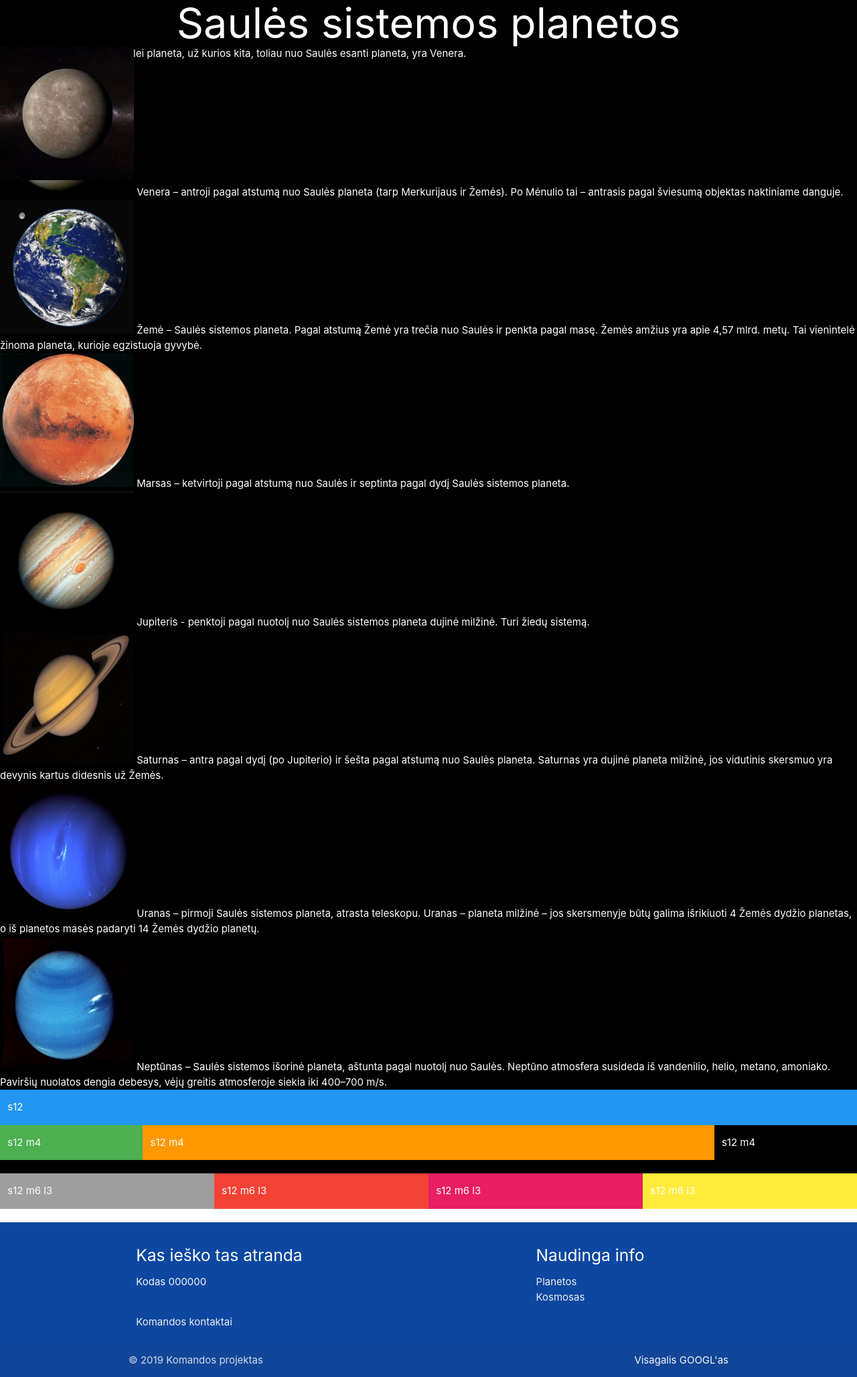
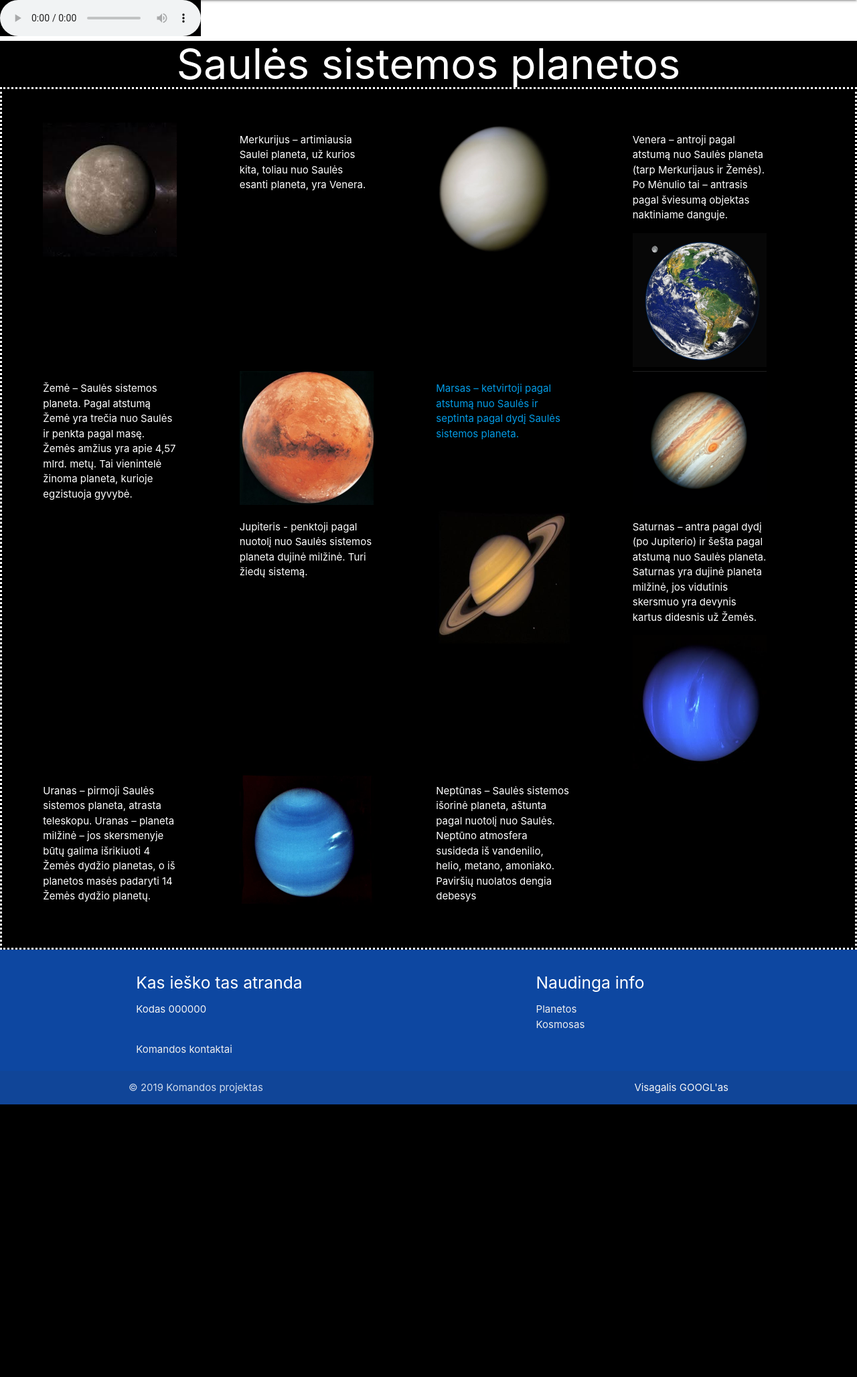
Before and after one commit to aina777/komanda, a PHP site: page /komanda/planetos.php in a window 1280 px wide. Shown: the part 64-2120 px from the top of the page at 67% size. After the commit the page ends 1713 px from the top, so only its background shows below. Run offline with PHP 8.4, Linux system fonts and the light colour scheme.

Commit message:
Treciadienis

```diff
--- a/planetos.php
+++ b/planetos.php
@@ -9,39 +9,59 @@
 <body>
 
 <?php include "header.php"; ?>
+<audio controls class="audio">
+  <source src="images/audio.mp3" type="audio/mpeg">
+
+Your browser does not support the audio element.
+</audio>
 
 <h1 class="klase1">Saulės sistemos planetos</h1>
-<div class="klase2">
-	 <div class="merc"> <img  src="images/Merkurijus.jpg">Merkurijus – artimiausia Saulei planeta, už kurios kita, toliau nuo Saulės esanti planeta, yra Venera.
-	</div>
-	<div><img  src="images/Venera.jpg"> Venera – antroji pagal atstumą nuo Saulės planeta (tarp Merkurijaus ir Žemės). Po Mėnulio tai – antrasis pagal šviesumą objektas naktiniame danguje.
-	</div>
-	<div><img  src="images/Žemė.jpg"> Žemė – Saulės sistemos planeta. Pagal atstumą Žemė yra trečia nuo Saulės ir penkta pagal masę. Žemės amžius yra apie 4,57 mlrd. metų. Tai vienintelė žinoma planeta, kurioje egzistuoja gyvybė.
-	</div>
+<div class="klase2 row">
+	 <div class ="col s12 m6 l3">
+	 	<img  src="images/Merkurijus.jpg"></div>
+	 	<div  class ="col s12 m6 l3">
+	 	<p>Merkurijus – artimiausia Saulei planeta, už kurios kita, toliau nuo Saulės esanti planeta, yra Venera.</p>
+	 	</div>
+
+	<div  class ="col s12 m6 l3">
+		<img  src="images/Venera.jpg"></div>
+		<div  class ="col s12 m6 l3">
+		<p> Venera – antroji pagal atstumą nuo Saulės planeta (tarp Merkurijaus ir Žemės). Po Mėnulio tai – antrasis pagal šviesumą objektas naktiniame danguje.<p/></div>
+
+	<div  class ="col s12 m6 l3">
+		<img  src="images/Žemė.jpg"> </div>
+		<div  class ="col s12 m6 l3">
+		<p>Žemė – Saulės sistemos planeta. Pagal atstumą Žemė yra trečia nuo Saulės ir penkta pagal masę. Žemės amžius yra apie 4,57 mlrd. metų. Tai vienintelė žinoma planeta, kurioje egzistuoja gyvybė.</p></div>
+
 	<a href="planeta1.php">
-	<div class="white-text"><img  src="images/Marsas.jpg"> Marsas – ketvirtoji pagal atstumą nuo Saulės ir septinta pagal dydį Saulės sistemos planeta.
-	</div></a>
-	<div><img src="images/Jupiteris.png"> Jupiteris - penktoji pagal nuotolį nuo Saulės sistemos planeta dujinė milžinė. Turi žiedų sistemą.
-	</div>
-	<div><img  src="images/Saturnas.jpg"> Saturnas – antra pagal dydį (po Jupiterio) ir šešta pagal atstumą nuo Saulės planeta. Saturnas yra dujinė planeta milžinė, jos vidutinis skersmuo yra devynis kartus didesnis už Žemės.
-	</div>
-	<div><img  src="images/Uranas.jpg"> Uranas – pirmoji Saulės sistemos planeta, atrasta teleskopu. Uranas – planeta milžinė – jos skersmenyje būtų galima išrikiuoti 4 Žemės dydžio planetas, o iš planetos masės padaryti 14 Žemės dydžio planetų.
-	</div>
-	<div><img src="images/Neptunas.jpg"> Neptūnas – Saulės sistemos išorinė planeta, aštunta pagal nuotolį nuo Saulės. Neptūno atmosfera susideda iš vandenilio, helio, metano, amoniako. Paviršių nuolatos dengia debesys, vėjų greitis atmosferoje siekia iki 400–700 m/s.
-	</div>
-	<div class="row">
-    <div class ="col s12 blue"><p>s12</p></div>
-    <div class ="col s12 m4 l2 green"><p>s12 m4</p></div>
-    <div class ="col s12 m4 l8 orange"><p>s12 m4</p></div>
-    <div class="col s12 m4 l2 black"><p>s12 m4</p></div>
-  </div>
-  <div class="row">
-    <div class ="col s12 m6 l3 grey"><p>s12 m6 l3</p></div>
-    <div class ="col s12 m6 l3 red"><p>s12 m6 l3</p></div>
-    <div class ="col s12 m6 l3 pink"><p>s12 m6 l3</p></div>
-    <div class ="col s12 m6 l3 yellow"><p>s12 m6 l3</p></div>
-  </div>
+	<div class="white-text col s12 m6 l3">
+		<img  src="images/Marsas.jpg"> </div>
+		<div  class ="col s12 m6 l3">
+		<p>Marsas – ketvirtoji pagal atstumą nuo Saulės ir septinta pagal dydį Saulės sistemos planeta.</p></div>
+	</a>
+
+	<div  class ="col s12 m6 l3">
+		<img src="images/Jupiteris.png"> </div>
+		<div  class ="col s12 m6 l3">
+		<p>Jupiteris - penktoji pagal nuotolį nuo Saulės sistemos planeta dujinė milžinė. Turi žiedų sistemą.</p></div>
+
+	<div  class ="col s12 m6 l3">
+		<img  src="images/Saturnas.jpg"> </div>
+		<div  class ="col s12 m6 l3">
+		<p>Saturnas – antra pagal dydį (po Jupiterio) ir šešta pagal atstumą nuo Saulės planeta. Saturnas yra dujinė planeta milžinė, jos vidutinis skersmuo yra devynis kartus didesnis už Žemės.</p></div>
+
+	<div  class ="col s12 m6 l3">
+		<img  src="images/Uranas.jpg"> </div>
+		<div  class ="col s12 m6 l3">
+		<p>Uranas – pirmoji Saulės sistemos planeta, atrasta teleskopu. Uranas – planeta milžinė – jos skersmenyje būtų galima išrikiuoti 4 Žemės dydžio planetas, o iš planetos masės padaryti 14 Žemės dydžio planetų.</p></div>
+
+	<div  class ="col s12 m6 l3">
+		<img src="images/Neptunas.jpg"></div>
+		<div  class ="col s12 m6 l3">
+		<p>Neptūnas – Saulės sistemos išorinė planeta, aštunta pagal nuotolį nuo Saulės. Neptūno atmosfera susideda iš vandenilio, helio, metano, amoniako. Paviršių nuolatos dengia debesys</p></div>
+
 </div>
+
 
 
 
--- a/styles/style.css
+++ b/styles/style.css
@@ -17,16 +17,26 @@
 	max-height: 10%;
 }
 
+.audio {background-color: black;
+	max-width: 100%;}
 .klase1 {background-color: black;
 color: white;
 margin: 0;
-text-align: center;  }
+text-align: center; }
 .klase2 {background-color: black;
-color: white;}
+color: white;
+text-align: left;
+width: 100%;
+	height: 100%;
+  border: dotted;
+  padding: 50px;
+  margin: 0px;}
 .klase2 img	{height: 200px;
-width: 200px;}
-.merc img{position: absolute;}
-{position: static;}
+width: 200px;
+}
+.klase2 p {width: 200px;}
+
+
 
 nav {
 	background: #0d47a1;
```
Also changed, not shown: 1 other file.
